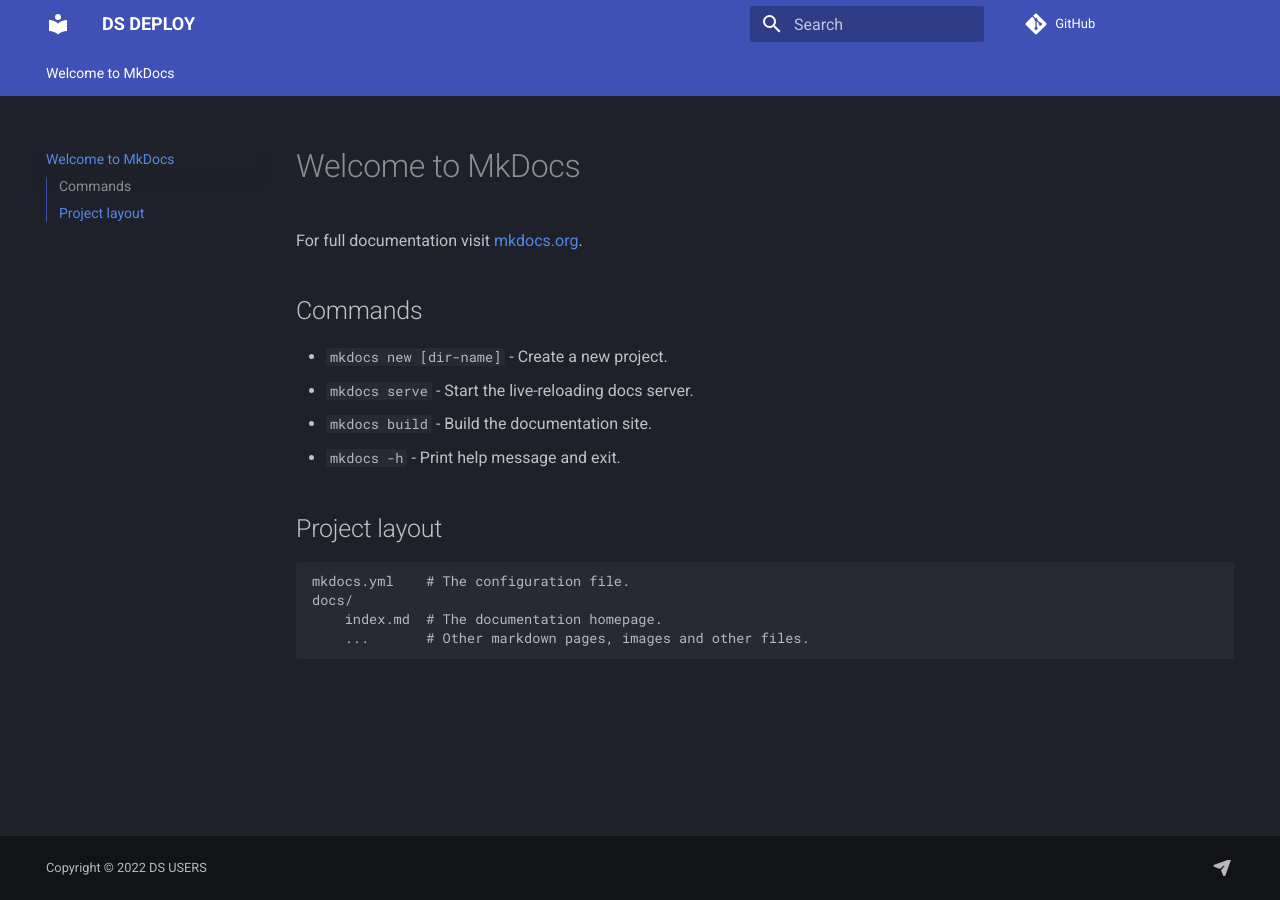
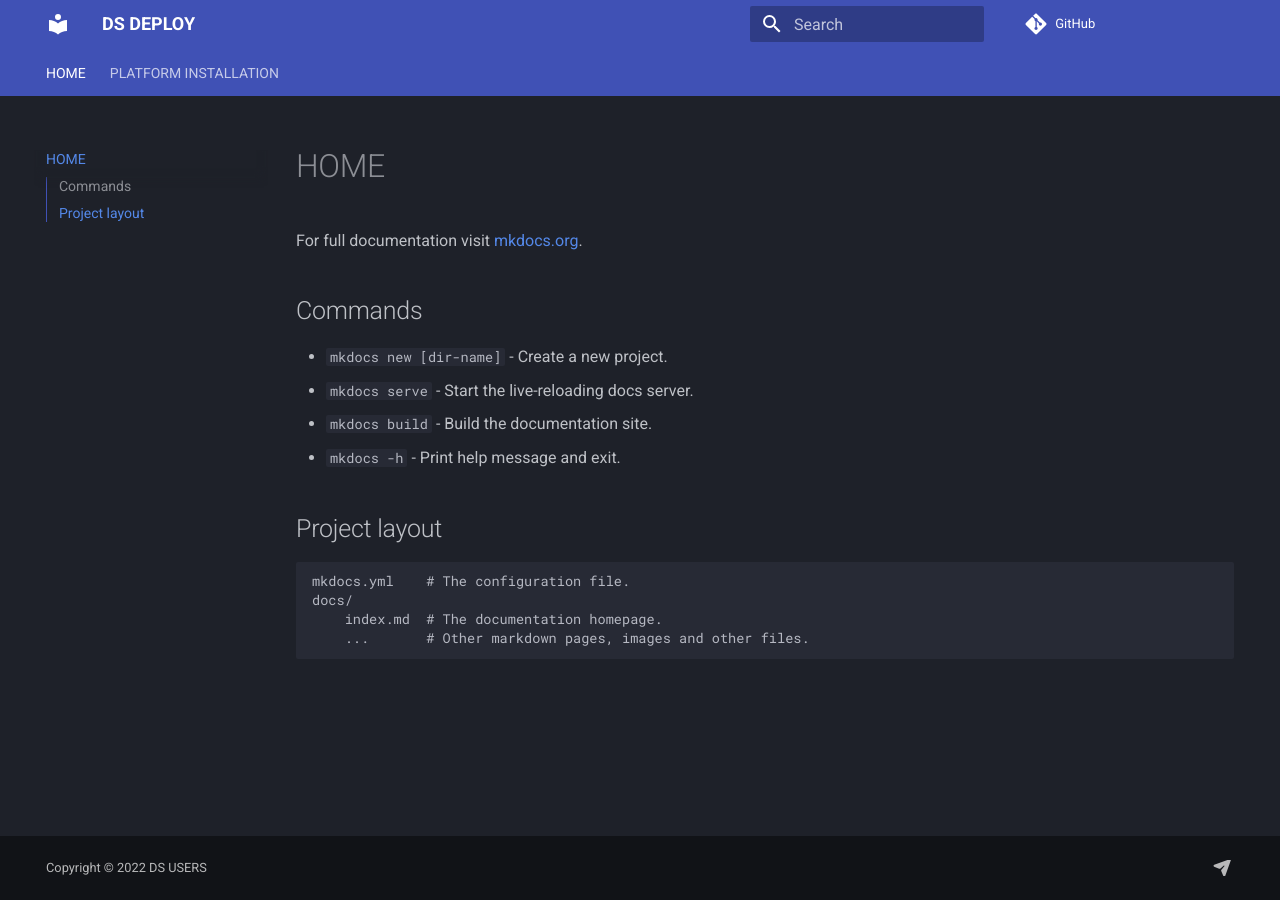
Before and after one commit to xuscode/dsdeploy.github.io, an MkDocs documentation site: the page built from docs/index.md, in a window 1280 px wide. Built offline with MkDocs 1.6.1 and Material for MkDocs 9.7.7, drawn with Linux system fonts in a browser that asks for light colours; nearby versions of some CDN libraries; comment, search, counter and statistics services are not loaded.

Commit message:
20221125231141

```diff
--- a/docs/index.md
+++ b/docs/index.md
@@ -1,4 +1,4 @@
-# Welcome to MkDocs
+# HOME
 
 For full documentation visit [mkdocs.org](https://www.mkdocs.org).
 
```
Also changed, not shown: docs/PLATFORM_INSTALLATION/plat.md (added, +3 -0 lines).
